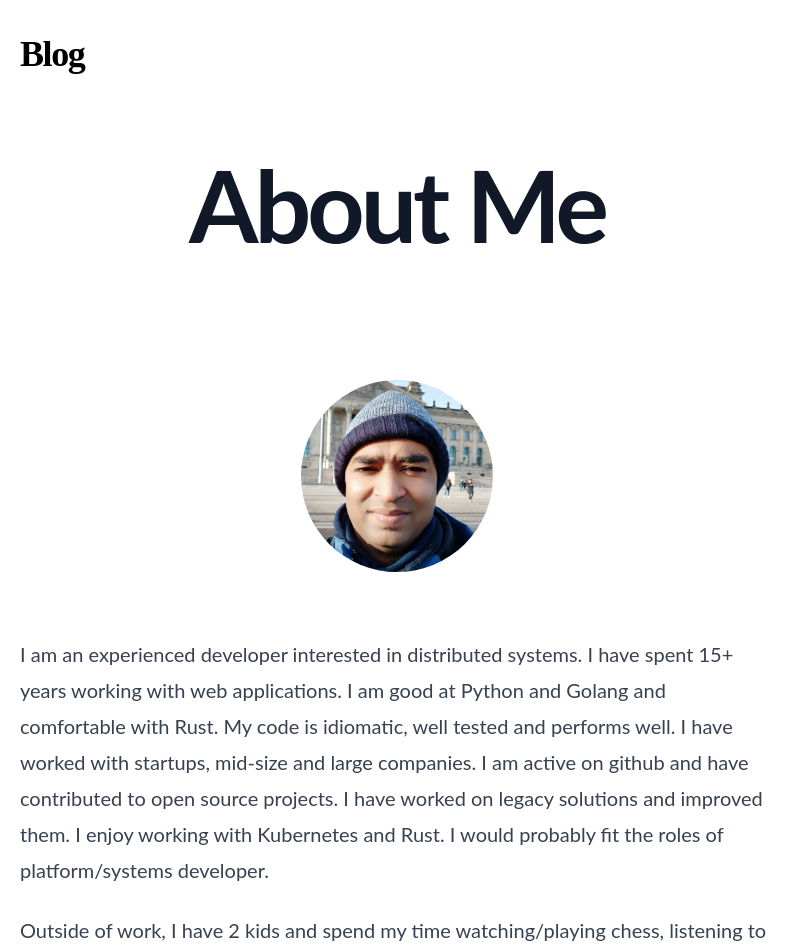
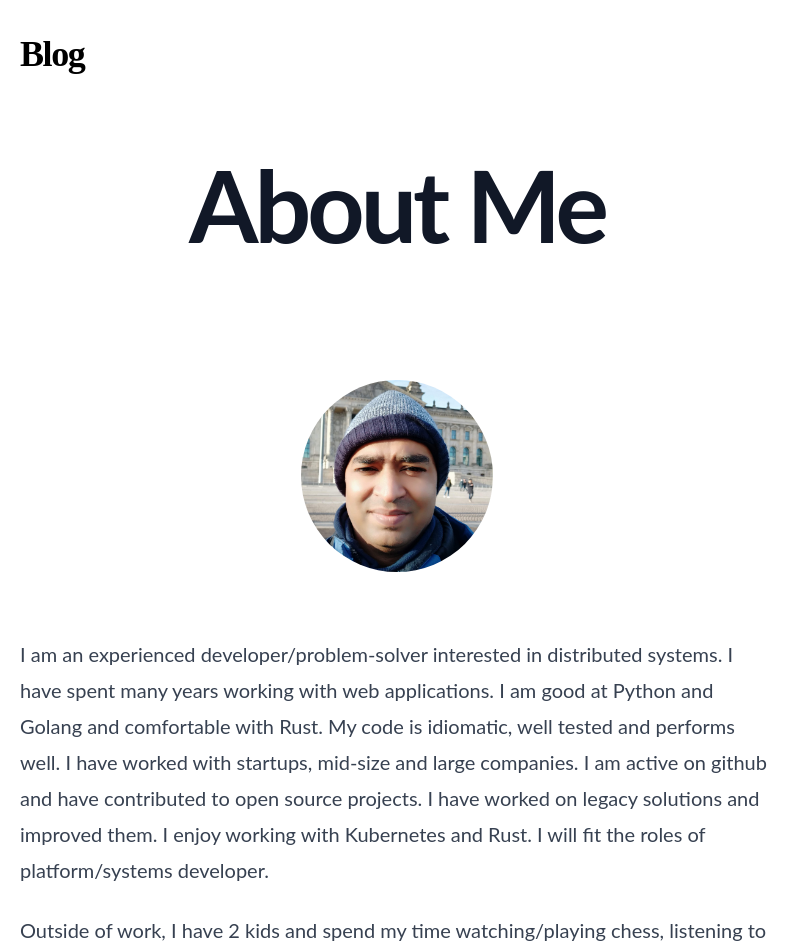
Before and after one commit to caulagi/blog, a Next.js app: page /about in a window 1280 px wide. Shown: the top 952 px of the page, without its empty margins (0-809 px from the left). Built offline with nearby package versions, Linux system fonts and the light colour scheme; no server answers; a web font is replaced by a local one.

Commit message:
Update about me and couple of sentences in error-reporting
Signed-off-by: Pradip Caulagi <caulagi@gmail.com>

```diff
--- a/pages/about.tsx
+++ b/pages/about.tsx
@@ -10,13 +10,13 @@ const aboutMe = () => {
   return (
     <div>
       <p>
-        I am an experienced developer interested in distributed systems. I have
-        spent 15+ years working with web applications. I am good at Python and
-        Golang and comfortable with Rust. My code is idiomatic, well tested and
-        performs well. I have worked with startups, mid-size and large
-        companies. I am active on github and have contributed to open source
-        projects. I have worked on legacy solutions and improved them. I enjoy
-        working with Kubernetes and Rust. I would probably fit the roles of
+        I am an experienced developer/problem-solver interested in distributed
+        systems. I have spent many years working with web applications. I am
+        good at Python and Golang and comfortable with Rust. My code is
+        idiomatic, well tested and performs well. I have worked with startups,
+        mid-size and large companies. I am active on github and have contributed
+        to open source projects. I have worked on legacy solutions and improved
+        them. I enjoy working with Kubernetes and Rust. I will fit the roles of
         platform/systems developer.
       </p>
       <p>
```
Also changed, not shown: _posts/secret-sauce.md (+5 -2 lines).
